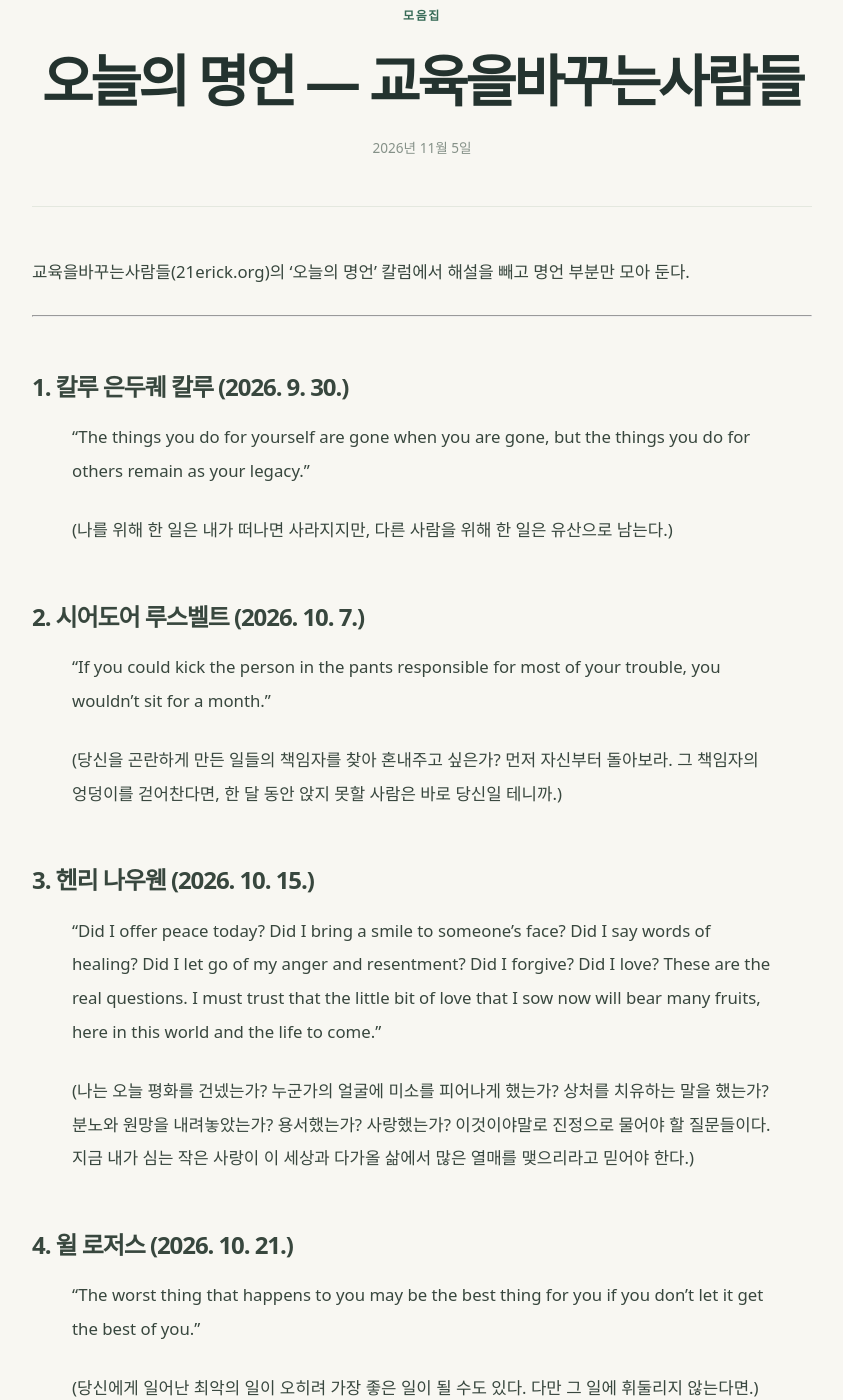
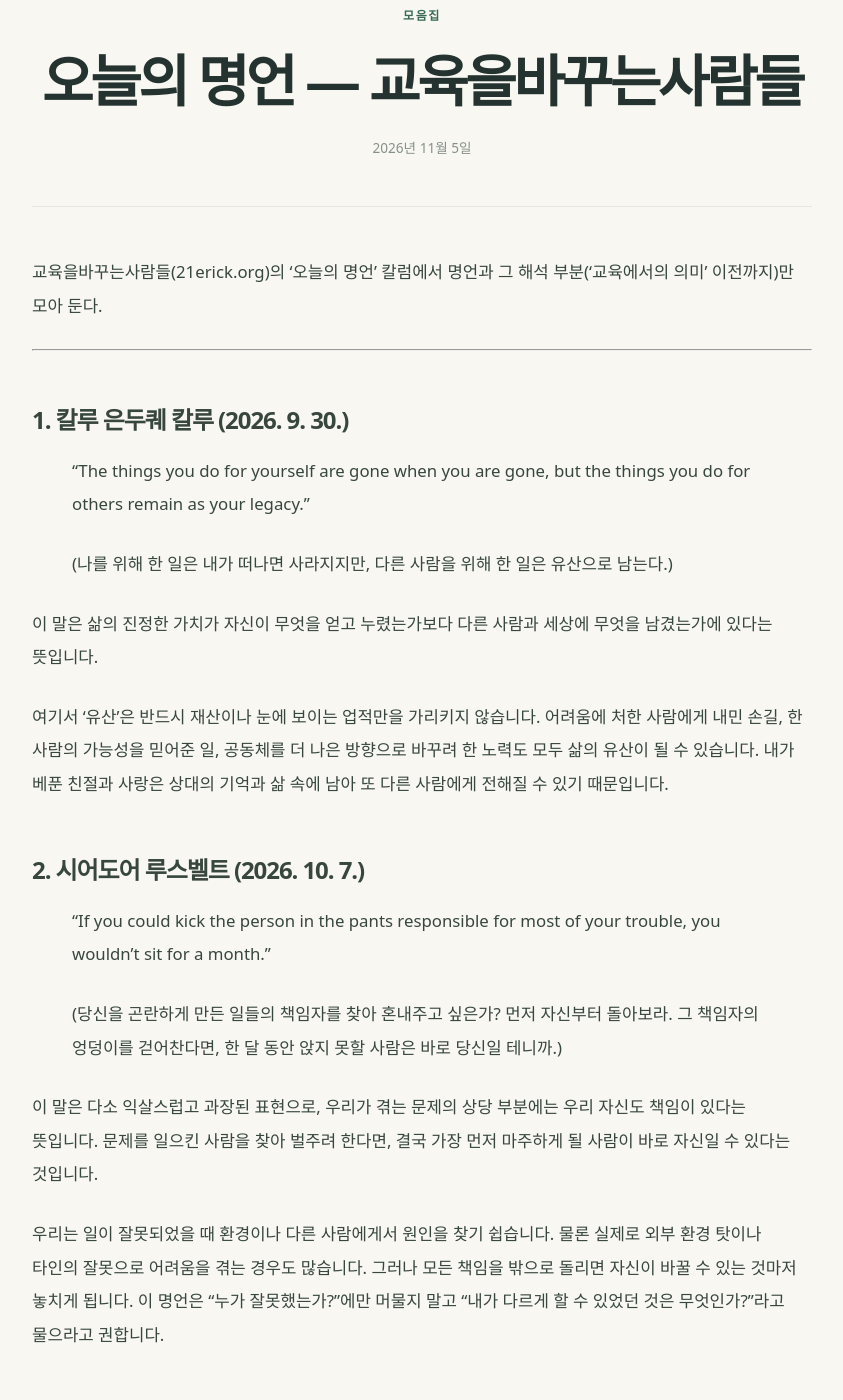
Before and after one commit to solongos7/solongos7.github.io, a Jekyll site: the page built from _posts/2026-11-05-collection-daily-quotes.md, in a window 1280 px wide and 1400 px high, scrolled down 227 px. Shown: the whole window, without its empty margins (218-1061 px from the left). Built offline with Jekyll 4.4.1, drawn with Linux system fonts in a browser that asks for light colours; some of the changed text lies outside the part shown.

Commit message:
모음집: 오늘의 명언 해석 부분 추가

```diff
--- a/_posts/2026-11-05-collection-daily-quotes.md
+++ b/_posts/2026-11-05-collection-daily-quotes.md
@@ -3,10 +3,10 @@
 title: "오늘의 명언 — 교육을바꾸는사람들"
 date: 2026-11-05
 category: "모음집"
-description: "교육을바꾸는사람들(21erick.org) '오늘의 명언' 네 편에서 명언 부분만 모았다."
+description: "교육을바꾸는사람들(21erick.org) '오늘의 명언' 네 편에서 명언과 그 해석을 모았다."
 ---
 
-교육을바꾸는사람들(21erick.org)의 '오늘의 명언' 칼럼에서 해설을 빼고 명언 부분만 모아 둔다.
+교육을바꾸는사람들(21erick.org)의 '오늘의 명언' 칼럼에서 명언과 그 해석 부분('교육에서의 의미' 이전까지)만 모아 둔다.
 
 ---
 
@@ -16,11 +16,19 @@
 >
 > (나를 위해 한 일은 내가 떠나면 사라지지만, 다른 사람을 위해 한 일은 유산으로 남는다.)
 
+이 말은 삶의 진정한 가치가 자신이 무엇을 얻고 누렸는가보다 다른 사람과 세상에 무엇을 남겼는가에 있다는 뜻입니다.
+
+여기서 '유산'은 반드시 재산이나 눈에 보이는 업적만을 가리키지 않습니다. 어려움에 처한 사람에게 내민 손길, 한 사람의 가능성을 믿어준 일, 공동체를 더 나은 방향으로 바꾸려 한 노력도 모두 삶의 유산이 될 수 있습니다. 내가 베푼 친절과 사랑은 상대의 기억과 삶 속에 남아 또 다른 사람에게 전해질 수 있기 때문입니다.
+
 ## 2. 시어도어 루스벨트 (2026. 10. 7.)
 
 > "If you could kick the person in the pants responsible for most of your trouble, you wouldn't sit for a month."
 >
 > (당신을 곤란하게 만든 일들의 책임자를 찾아 혼내주고 싶은가? 먼저 자신부터 돌아보라. 그 책임자의 엉덩이를 걷어찬다면, 한 달 동안 앉지 못할 사람은 바로 당신일 테니까.)
+
+이 말은 다소 익살스럽고 과장된 표현으로, 우리가 겪는 문제의 상당 부분에는 우리 자신도 책임이 있다는 뜻입니다. 문제를 일으킨 사람을 찾아 벌주려 한다면, 결국 가장 먼저 마주하게 될 사람이 바로 자신일 수 있다는 것입니다.
+
+우리는 일이 잘못되었을 때 환경이나 다른 사람에게서 원인을 찾기 쉽습니다. 물론 실제로 외부 환경 탓이나 타인의 잘못으로 어려움을 겪는 경우도 많습니다. 그러나 모든 책임을 밖으로 돌리면 자신이 바꿀 수 있는 것마저 놓치게 됩니다. 이 명언은 "누가 잘못했는가?"에만 머물지 말고 "내가 다르게 할 수 있었던 것은 무엇인가?"라고 물으라고 권합니다.
 
 ## 3. 헨리 나우웬 (2026. 10. 15.)
 
@@ -28,12 +36,20 @@
 >
 > (나는 오늘 평화를 건넸는가? 누군가의 얼굴에 미소를 피어나게 했는가? 상처를 치유하는 말을 했는가? 분노와 원망을 내려놓았는가? 용서했는가? 사랑했는가? 이것이야말로 진정으로 물어야 할 질문들이다. 지금 내가 심는 작은 사랑이 이 세상과 다가올 삶에서 많은 열매를 맺으리라고 믿어야 한다.)
 
+이 말은 하루의 가치를 무엇으로 판단해야 하는지를 묻습니다. 우리는 흔히 얼마나 많은 일을 했는지, 무엇을 성취했는지, 다른 사람에게 얼마나 인정받았는지를 기준으로 자신의 하루를 평가합니다. 그러나 나우웬은 더 근본적인 질문을 제시합니다. 오늘 누군가에게 평화와 미소를 건넸는지, 상처를 덜어주는 말을 했는지, 분노를 내려놓고 용서하며 사랑했는지를 돌아보라는 것입니다.
+
+그가 말하는 사랑은 거창한 희생이나 영웅적인 행동만을 뜻하지 않습니다. 따뜻하게 인사하는 일, 힘든 사람의 말을 끝까지 들어주는 일, 상처 주는 말 대신 위로의 말을 건네는 일처럼 작고 일상적인 행동을 가리킵니다. 이러한 사랑은 당장 눈에 띄는 결과를 낳지 않더라도 사람의 마음에 심겨 언젠가 열매를 맺습니다.
+
 ## 4. 윌 로저스 (2026. 10. 21.)
 
 > "The worst thing that happens to you may be the best thing for you if you don't let it get the best of you."
 >
 > (당신에게 일어난 최악의 일이 오히려 가장 좋은 일이 될 수도 있다. 다만 그 일에 휘둘리지 않는다면.)
 
+이 말은 고난 자체가 좋은 것이라는 뜻이 아닙니다. 실패나 상실, 질병과 같은 불행은 분명 고통스럽습니다. 그러나 그 경험에 압도되지 않고 그것을 받아들이고 해석하는 방식을 바꾼다면, 고난은 삶의 방향을 새롭게 찾게 하는 계기가 될 수 있다는 뜻입니다.
+
+이 명언에서 특히 눈에 띄는 것은 'the best thing'과 'get the best of you'라는 표현의 대비입니다. 앞의 말은 '가장 좋은 일'을, 뒤의 말은 '당신을 이기다[제압하다]'를 뜻합니다. 결국 같은 사건도 그것을 어떻게 받아들이고 대응하느냐에 따라 성장의 전환점이 될 수도 있고, 삶을 무너뜨리는 힘이 될 수도 있습니다.
+
 ---
 
 출처: 교육을바꾸는사람들 '오늘의 명언' 1~4편 (21erick.org)
```
